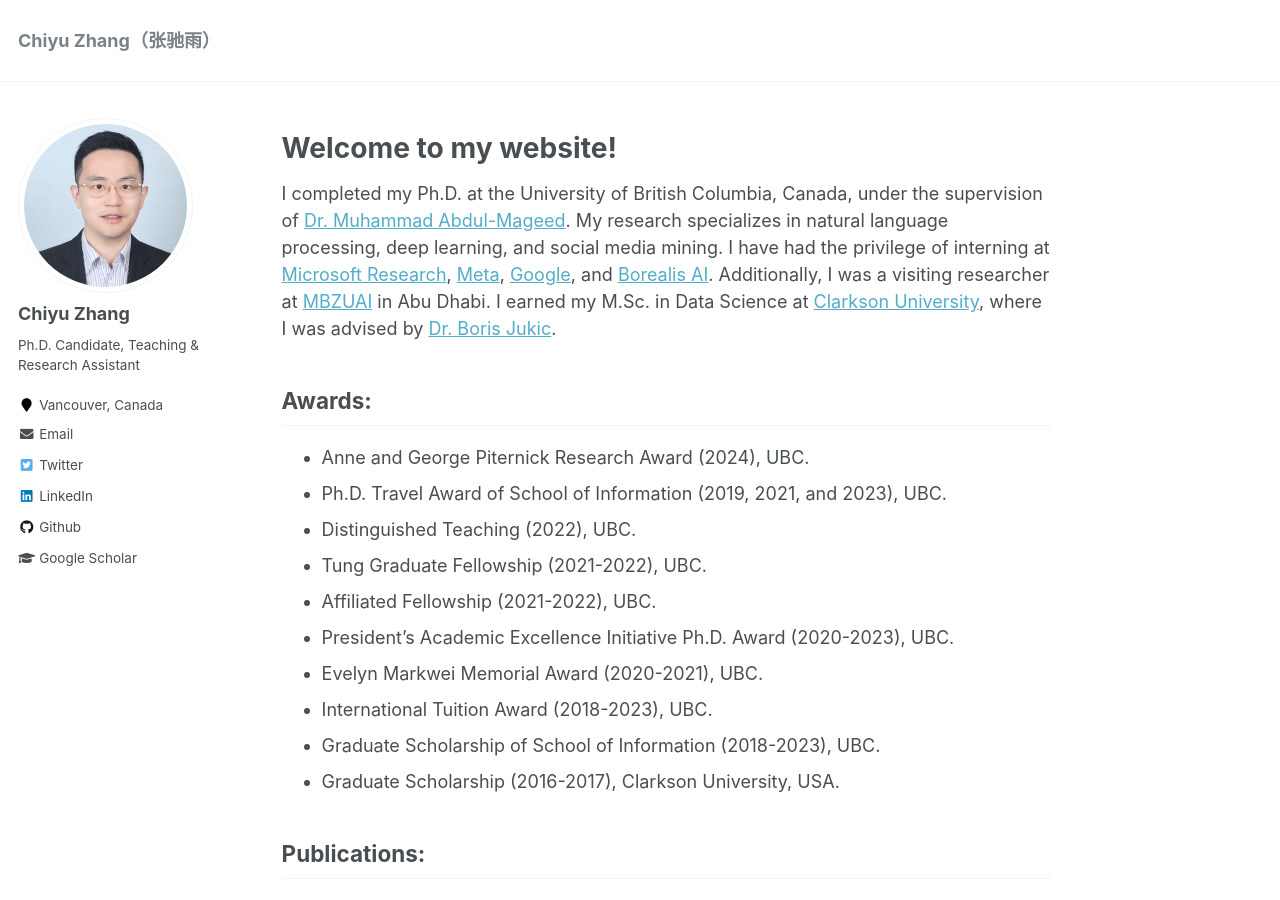
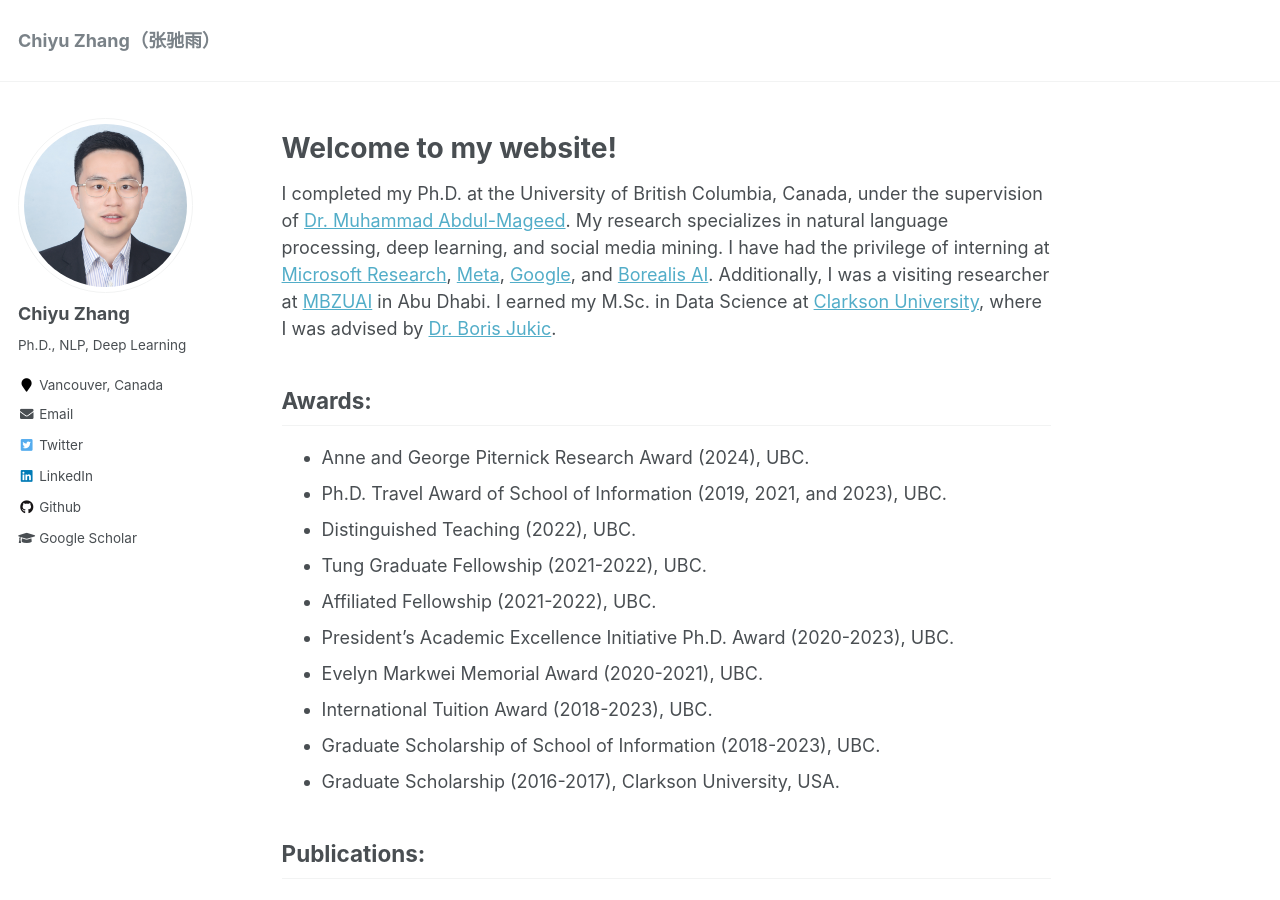
Before and after one commit to chiyuzhang94/chiyuzhang94.github.io, a Jekyll site: the page built from _pages/about.md, in a window 1280 px wide and 900 px high. Built offline with Jekyll 4.4.1, drawn with Linux system fonts in a browser that asks for light colours.

Commit message:
config update

```diff
--- a/_config.yml
+++ b/_config.yml
@@ -82,12 +82,12 @@ analytics:
 author:
   name             : "Chiyu Zhang"
   avatar           : "profile.JPG"
-  bio              : "Ph.D. Candidate, Teaching & Research Assistant"
+  bio              : "Ph.D., NLP, Deep Learning"
   location         : "Vancouver, Canada"
   employer         :
   # pubmed           : "https://www.ncbi.nlm.nih.gov/pubmed/?term=john+snow"
   googlescholar    : "https://scholar.google.com/citations?hl=en&user=oEGK73YAAAAJ"
-  email            : "chiyuzh@mail.ubc.ca"
+  email            : "zcy94@outlook.com"
   researchgate     :  # example: "https://www.researchgate.net/profile/yourprofile"
   uri              :
   bitbucket        :
@@ -115,7 +115,7 @@ author:
   xing             :
   youtube          :
   wikipedia        :
-  Resume           : "https://github.com/chiyuzhang94/chiyuzhang94.github.io/files/chiyu_resume.pdf"
+  Resume           :
 
 
 # Reading Files
```
